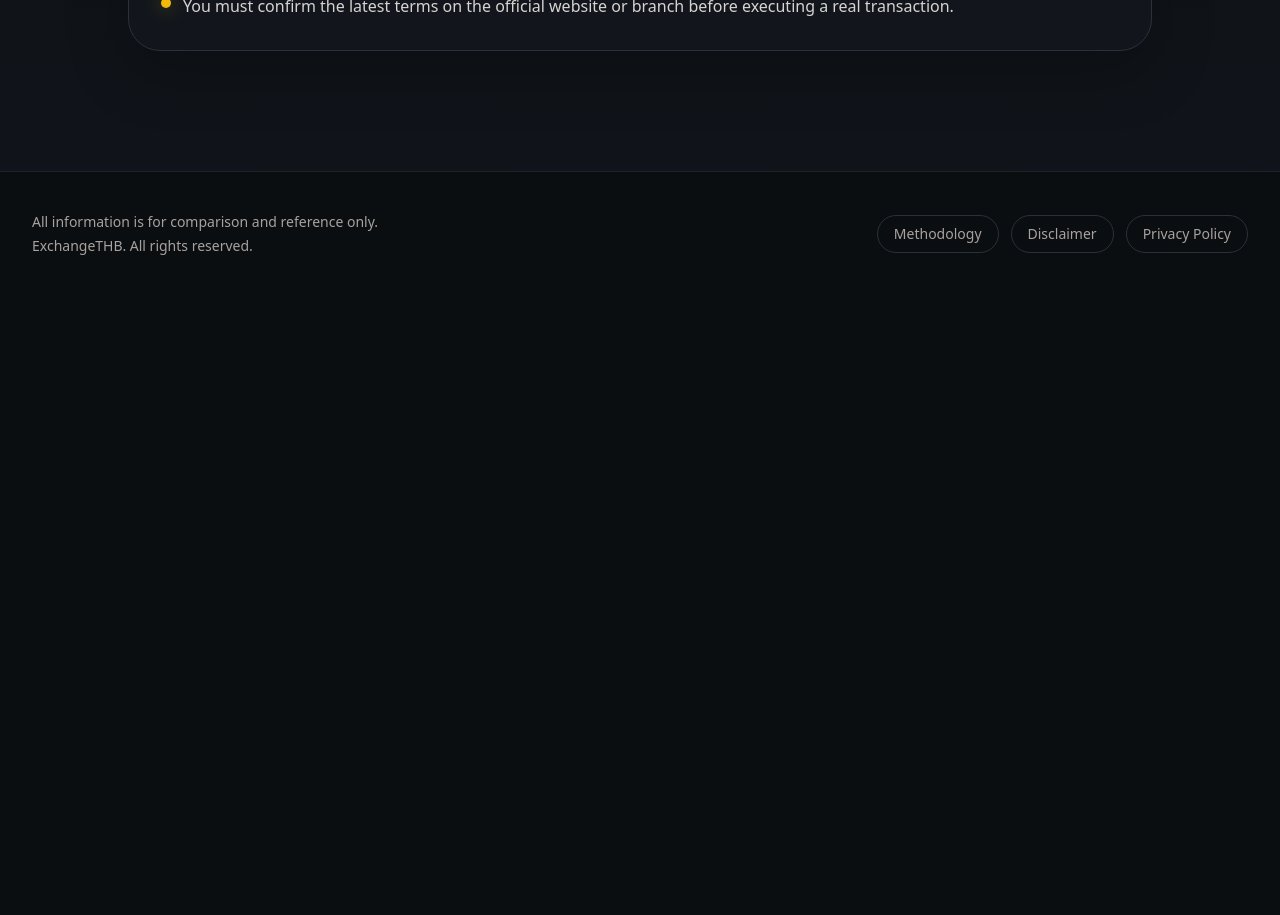
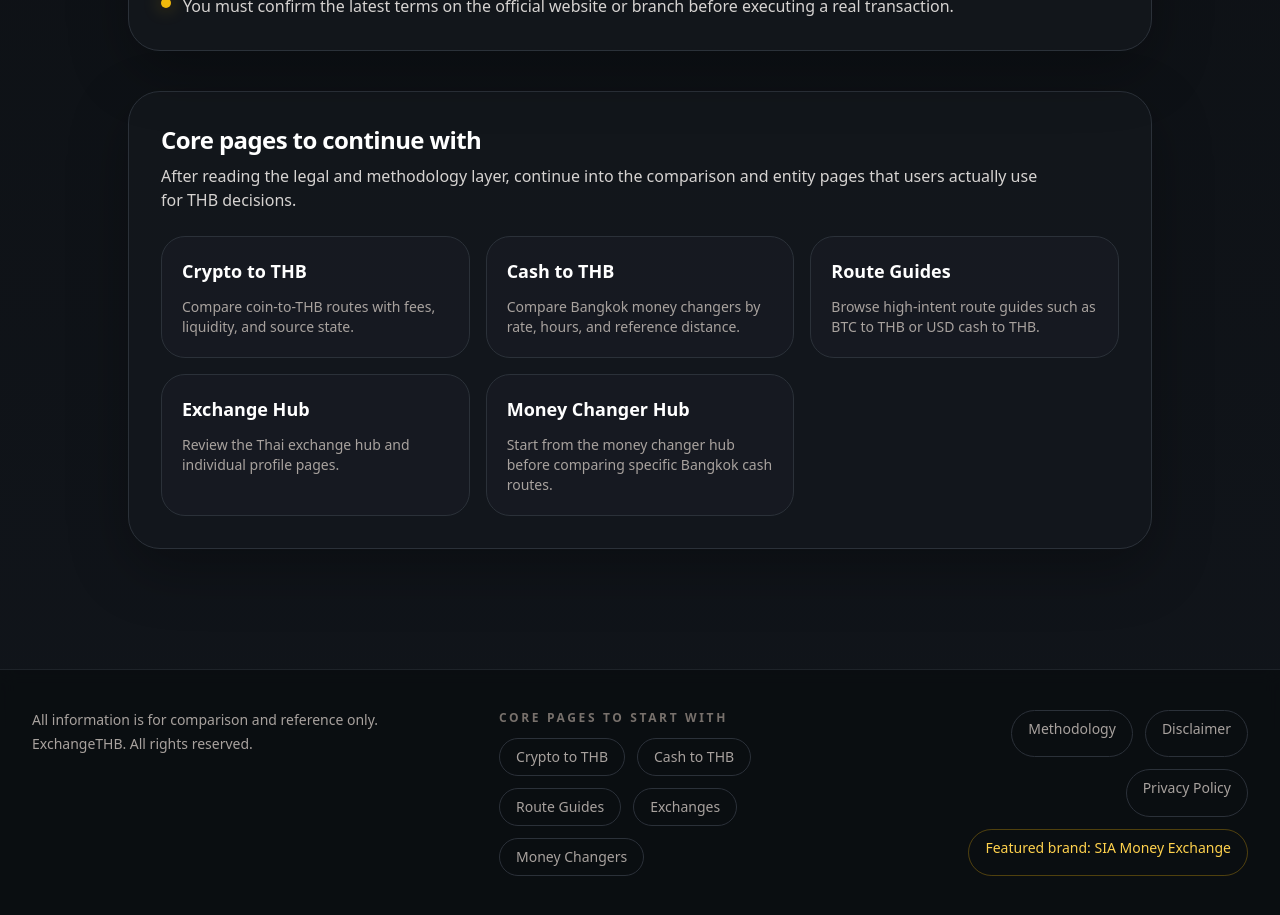
Before and after one commit to shiftshen/exchangethb, a Next.js app: page /en/legal/disclaimer in a window 1280 px wide. Shown: the part 1000-1915 px from the top of the page. Before the commit the page ends 1296 px from the top, so only its background shows below. Built offline with nearby package versions, Linux system fonts and the light colour scheme; no server answers.

Commit message:
feat: expand shared links across footer and legal pages

```diff
--- a/app/[locale]/legal/[slug]/page.tsx
+++ b/app/[locale]/legal/[slug]/page.tsx
@@ -1,5 +1,6 @@
 import { notFound } from 'next/navigation';
 import { Metadata } from 'next';
+import { TrackLink } from '@/components/track-link';
 import { Locale } from '@/lib/types';
 import { t } from '@/lib/i18n';
 import { localeMetadataAlternates, localeRobots, withLocalePath } from '@/lib/seo';
@@ -146,6 +147,43 @@ export default async function LegalPage({ params }: { params: Promise<{ locale:
   const { locale, slug } = await params;
   const page = legalPages[slug];
   if (!page) notFound();
+  const continueTitle = locale === 'th'
+    ? 'หน้าหลักที่ควรอ่านต่อ'
+    : locale === 'zh'
+      ? '建议继续查看的主页面'
+      : 'Core pages to continue with';
+  const continueDescription = locale === 'th'
+    ? 'หลังจากอ่านกฎหมายและวิธีการแล้ว คุณสามารถกลับไปยังหน้าหลักของการเปรียบเทียบหรือหน้ารวมแบรนด์เพื่อเข้าสู่ flow ที่ใช้งานจริง'
+    : locale === 'zh'
+      ? '读完方法论和披露信息后，可以继续进入比较页或品牌总览页，回到真实决策流程。'
+      : 'After reading the legal and methodology layer, continue into the comparison and entity pages that users actually use for THB decisions.';
+  const continueLinks = [
+    {
+      href: `/${locale}/crypto`,
+      label: locale === 'th' ? 'คริปโตเป็นบาท' : locale === 'zh' ? '加密换泰铢' : 'Crypto to THB',
+      body: locale === 'th' ? 'ดูเส้นทางซื้อหรือขายคริปโตเป็น THB พร้อมค่าธรรมเนียมและสภาพคล่อง' : locale === 'zh' ? '查看买入或卖出加密换 THB 的比较结果、费用和深度。' : 'Compare coin-to-THB routes with fees, liquidity, and source state.',
+    },
+    {
+      href: `/${locale}/cash`,
+      label: locale === 'th' ? 'เงินสดเป็นบาท' : locale === 'zh' ? '现金换泰铢' : 'Cash to THB',
+      body: locale === 'th' ? 'เปรียบเทียบร้านแลกเงินกรุงเทพตามเรต เวลาเปิด และระยะอ้างอิง' : locale === 'zh' ? '比较曼谷换汇品牌的汇率、营业时间和参考距离。' : 'Compare Bangkok money changers by rate, hours, and reference distance.',
+    },
+    {
+      href: `/${locale}/routes`,
+      label: locale === 'th' ? 'เส้นทาง THB' : locale === 'zh' ? '路线页' : 'Route Guides',
+      body: locale === 'th' ? 'เปิดหน้ารวมคำค้นหลัก เช่น BTC to THB หรือ USD cash to THB' : locale === 'zh' ? '进入 BTC to THB、USD cash to THB 等高意图路线页总览。' : 'Browse high-intent route guides such as BTC to THB or USD cash to THB.',
+    },
+    {
+      href: `/${locale}/exchanges`,
+      label: locale === 'th' ? 'หน้ารวมแพลตฟอร์ม' : locale === 'zh' ? '交易所总览' : 'Exchange Hub',
+      body: locale === 'th' ? 'ดูหน้ารวม exchange ไทยและหน้าโปรไฟล์รายตัว' : locale === 'zh' ? '查看泰国交易所总览与各实体详情页。' : 'Review the Thai exchange hub and individual profile pages.',
+    },
+    {
+      href: `/${locale}/money-changers`,
+      label: locale === 'th' ? 'หน้ารวมร้านแลกเงิน' : locale === 'zh' ? '换汇品牌总览' : 'Money Changer Hub',
+      body: locale === 'th' ? 'ดูหน้ารวมแบรนด์อย่าง SIA และ SuperRich ก่อนเทียบเส้นทางจริง' : locale === 'zh' ? '先查看 SIA、SuperRich 等品牌总览，再进入真实比较。' : 'Start from the money changer hub before comparing specific Bangkok cash routes.',
+    },
+  ];
 
   return (
     <article className="mx-auto max-w-5xl space-y-10">
@@ -175,6 +213,21 @@ export default async function LegalPage({ params }: { params: Promise<{ locale:
           </section>
         ))}
       </div>
+
+      <section className="space-y-6 rounded-[2rem] border border-surface-700 bg-surface-900/85 p-8 shadow-soft">
+        <div className="space-y-2">
+          <h2 className="text-2xl font-semibold tracking-tight text-white">{continueTitle}</h2>
+          <p className="max-w-4xl text-stone-300">{continueDescription}</p>
+        </div>
+        <div className="grid gap-4 md:grid-cols-2 xl:grid-cols-3">
+          {continueLinks.map((item) => (
+            <TrackLink key={item.href} href={item.href} eventName="legal_continue_click" eventParams={{ slug, target: item.href }} className="rounded-[1.5rem] border border-surface-700 bg-surface-850/80 p-5 transition hover:border-brand-500/40 hover:bg-surface-850">
+              <h3 className="text-lg font-semibold text-white">{item.label}</h3>
+              <p className="mt-3 text-sm text-stone-400">{item.body}</p>
+            </TrackLink>
+          ))}
+        </div>
+      </section>
     </article>
   );
 }
--- a/components/site-footer.tsx
+++ b/components/site-footer.tsx
@@ -4,9 +4,51 @@ import { localeRoutePath } from '@/lib/seo';
 import { ContentLocale, Locale } from '@/lib/types';
 
 const footerCopy = {
-  th: { note: 'ข้อมูลทั้งหมดมีไว้เพื่อการเปรียบเทียบและการอ้างอิงเท่านั้น', rights: 'ExchangeTHB. สงวนลิขสิทธิ์ทุกประการ', methodology: 'วิธีการ', disclaimer: 'ข้อจำกัดความรับผิดชอบ', privacy: 'นโยบายความเป็นส่วนตัว' },
-  en: { note: 'All information is for comparison and reference only.', rights: 'ExchangeTHB. All rights reserved.', methodology: 'Methodology', disclaimer: 'Disclaimer', privacy: 'Privacy Policy' },
-  zh: { note: '所有信息仅供比较与参考使用。', rights: 'ExchangeTHB 版权所有。', methodology: '方法论', disclaimer: '免责声明', privacy: '隐私政策' },
+  th: {
+    note: 'ข้อมูลทั้งหมดมีไว้เพื่อการเปรียบเทียบและการอ้างอิงเท่านั้น',
+    rights: 'ExchangeTHB. สงวนลิขสิทธิ์ทุกประการ',
+    methodology: 'วิธีการ',
+    disclaimer: 'ข้อจำกัดความรับผิดชอบ',
+    privacy: 'นโยบายความเป็นส่วนตัว',
+    explore: 'หน้าหลักที่ควรเริ่ม',
+    crypto: 'คริปโตเป็นบาท',
+    cash: 'เงินสดเป็นบาท',
+    routes: 'เส้นทาง THB',
+    exchanges: 'แพลตฟอร์ม',
+    changers: 'ร้านแลกเงิน',
+    featured: 'แบรนด์เด่น',
+    sia: 'SIA Money Exchange',
+  },
+  en: {
+    note: 'All information is for comparison and reference only.',
+    rights: 'ExchangeTHB. All rights reserved.',
+    methodology: 'Methodology',
+    disclaimer: 'Disclaimer',
+    privacy: 'Privacy Policy',
+    explore: 'Core pages to start with',
+    crypto: 'Crypto to THB',
+    cash: 'Cash to THB',
+    routes: 'Route Guides',
+    exchanges: 'Exchanges',
+    changers: 'Money Changers',
+    featured: 'Featured brand',
+    sia: 'SIA Money Exchange',
+  },
+  zh: {
+    note: '所有信息仅供比较与参考使用。',
+    rights: 'ExchangeTHB 版权所有。',
+    methodology: '方法论',
+    disclaimer: '免责声明',
+    privacy: '隐私政策',
+    explore: '建议先看的主页面',
+    crypto: '加密换泰铢',
+    cash: '现金换泰铢',
+    routes: '路线页',
+    exchanges: '交易所',
+    changers: '换汇品牌',
+    featured: '重点品牌',
+    sia: 'SIA Money Exchange',
+  },
 };
 
 export function SiteFooter({ locale }: { locale: ContentLocale | Locale }) {
@@ -14,15 +56,26 @@ export function SiteFooter({ locale }: { locale: ContentLocale | Locale }) {
   const copy = footerCopy[hrefLocale];
   return (
     <footer className="mt-20 border-t border-surface-800 bg-surface-950/90 backdrop-blur">
-      <div className="container-shell flex flex-col gap-5 py-10 text-sm text-stone-400 md:flex-row md:items-center md:justify-between">
+      <div className="container-shell grid gap-6 py-10 text-sm text-stone-400 lg:grid-cols-[1.1fr_0.9fr_0.9fr]">
         <div>
           <p>{copy.note}</p>
           <p className="mt-1">{copy.rights}</p>
         </div>
-        <div className="flex flex-wrap gap-3">
+        <div>
+          <p className="text-xs font-semibold uppercase tracking-[0.22em] text-stone-500">{copy.explore}</p>
+          <div className="mt-3 flex flex-wrap gap-3">
+            <Link className="rounded-full border border-surface-700 px-4 py-2 transition hover:border-brand-500 hover:text-brand-300" href={localeRoutePath(hrefLocale, '/crypto')}>{copy.crypto}</Link>
+            <Link className="rounded-full border border-surface-700 px-4 py-2 transition hover:border-brand-500 hover:text-brand-300" href={localeRoutePath(hrefLocale, '/cash')}>{copy.cash}</Link>
+            <Link className="rounded-full border border-surface-700 px-4 py-2 transition hover:border-brand-500 hover:text-brand-300" href={localeRoutePath(hrefLocale, '/routes')}>{copy.routes}</Link>
+            <Link className="rounded-full border border-surface-700 px-4 py-2 transition hover:border-brand-500 hover:text-brand-300" href={localeRoutePath(hrefLocale, '/exchanges')}>{copy.exchanges}</Link>
+            <Link className="rounded-full border border-surface-700 px-4 py-2 transition hover:border-brand-500 hover:text-brand-300" href={localeRoutePath(hrefLocale, '/money-changers')}>{copy.changers}</Link>
+          </div>
+        </div>
+        <div className="flex flex-wrap gap-3 lg:justify-end">
           <Link className="rounded-full border border-surface-700 px-4 py-2 transition hover:border-brand-500 hover:text-brand-300" href={localeRoutePath(hrefLocale, '/legal/methodology')}>{copy.methodology}</Link>
           <Link className="rounded-full border border-surface-700 px-4 py-2 transition hover:border-brand-500 hover:text-brand-300" href={localeRoutePath(hrefLocale, '/legal/disclaimer')}>{copy.disclaimer}</Link>
           <Link className="rounded-full border border-surface-700 px-4 py-2 transition hover:border-brand-500 hover:text-brand-300" href={localeRoutePath(hrefLocale, '/legal/privacy-policy')}>{copy.privacy}</Link>
+          <Link className="rounded-full border border-brand-500/30 px-4 py-2 text-brand-300 transition hover:border-brand-500 hover:text-brand-200" href={localeRoutePath(hrefLocale, '/money-changers/sia')}>{copy.featured}: {copy.sia}</Link>
         </div>
       </div>
     </footer>
```
